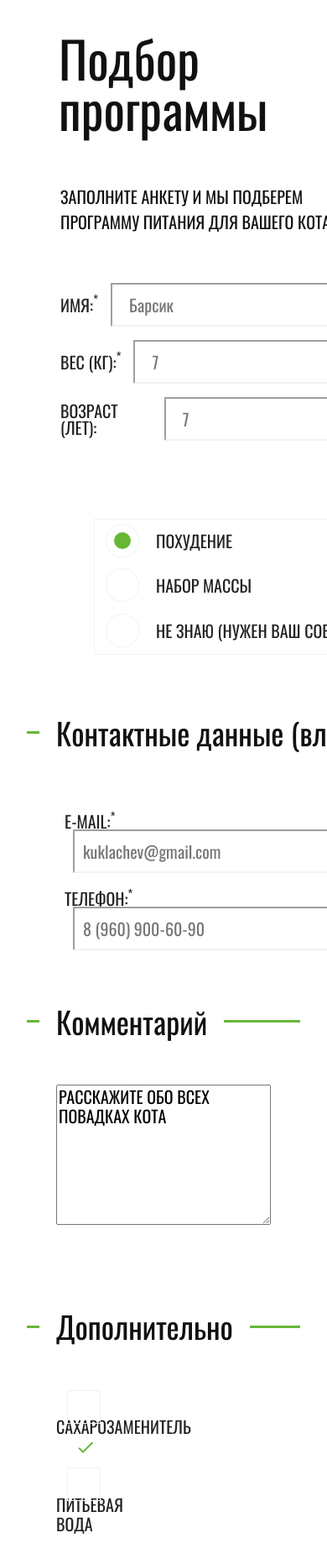
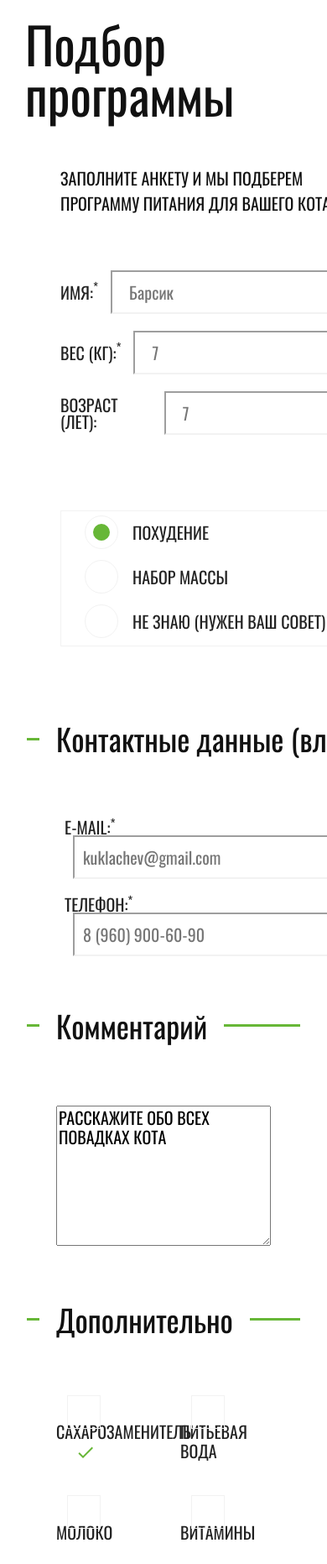
Before and after one commit to margo-k1007/cat-energy, a plain HTML site: page form.html in a window 390 px wide. Shown: the part 120-1983 px from the top of the page at 84% size. Drawn offline with Linux system fonts and the light colour scheme.

Commit message:
flex grid for Form Page tablet

```diff
--- a/sass/blocks/additionally-form.scss
+++ b/sass/blocks/additionally-form.scss
@@ -13,7 +13,8 @@
         padding-left: 20px;
         @media #{$tablet} {
             width: 50%;
-            margin-bottom: 30px;
+            margin-top: 30px;
+            margin-bottom: 20px;
         }
         @media #{$mobile} {
             display: block;
@@ -23,8 +24,8 @@
     .additionally-form__fields {
         display: flex;
         @media #{$tablet} {
-            flex-direction: column;
-
+            // flex-direction: column;
+            flex-wrap: wrap;
         }
     }
     label {
--- a/sass/blocks/comments-form.scss
+++ b/sass/blocks/comments-form.scss
@@ -1,17 +1,18 @@
 .comments-form {
     margin-bottom: 8px;
+    @media #{$tablet} {
+        margin-bottom: 0;
+    }
 }
 #comments-textarea {
     width: 100%;
     text-transform: uppercase;
-    @media #{$tablet} {
-        margin-bottom: 30px;
-    }
 }
 .comments-form__textarea-wrapper {
     padding: 30px;
     @media #{$tablet} {
-        padding: 20px;
+        padding: 40px 20px;
+        padding-bottom: 25px;
     }
     @media #{$mobile} {
         padding: 0;
--- a/sass/blocks/contact-form.scss
+++ b/sass/blocks/contact-form.scss
@@ -7,7 +7,7 @@
         }
     }
     @media #{$tablet} {
-        margin-bottom: 5px;
+        margin-bottom: 2px;
     }
     @media #{$mobile} {
         padding: 0;
--- a/sass/blocks/program-selection.scss
+++ b/sass/blocks/program-selection.scss
@@ -11,10 +11,10 @@
     font-size: 60px;
     font-weight: 400;
     line-height: 60px;
-    @media #{$mobile} {
+    @media #{$tablet} {
         padding: 0;
-        margin-top: 0px;
-        margin-bottom: 30px;
+        margin-top: 5px;
+        margin-bottom: 35px;
     }
     @media #{$mobile} {
         margin-bottom: 10px;
--- a/sass/blocks/questionnaire.scss
+++ b/sass/blocks/questionnaire.scss
@@ -4,7 +4,8 @@
     padding: 0 40px;
     border: none;
     @media #{$tablet} {
-        margin-bottom: 45px;
+        margin-bottom: 63px;
+        padding-right: 0;
     }
     @media #{$mobile} {
         margin-bottom: 5px;
@@ -51,6 +52,11 @@
     p {
         margin-top: 8px;
         margin-bottom: 8px;
+        @media #{$tablet} {
+            margin-top: 15px;
+            margin-bottom: 5px;
+            margin-right: 15px;
+        }
         @media #{$mobile} {
             margin: 0;
         }
@@ -118,7 +124,8 @@
     border: 1px solid $block-bg;
     @media #{$tablet} {
         margin-top: 85px;
-        padding-left: 0px;
+        // padding-left: 0px;
+        margin-left: 0;
     }
     @media #{$mobile} {
         margin-top: 0;
@@ -137,6 +144,9 @@
     label {
         position: relative;
         padding-left: 60px;
+        @media #{$tablet} {
+            padding-left: 72px;
+        }
         @media #{$mobile} {
             padding-left: 45px;
         }
@@ -154,6 +164,9 @@
             @include size(40px);
             border: 1px solid $block-bg;
             border-radius: 50%;
+            @media #{$tablet} {
+                left: 15px;
+            }
             @media #{$mobile} {
                 @include size(30px);
             }
@@ -171,6 +184,9 @@
             @include size(20px);
             background-color: $icon-bg;
             border-radius: 50%;
+            @media #{$tablet} {
+                left: 25px;
+            }
             @media #{$mobile} {
                 @include size(15px);
                 left: 8px;
```
Also changed, not shown: css/style.css.
